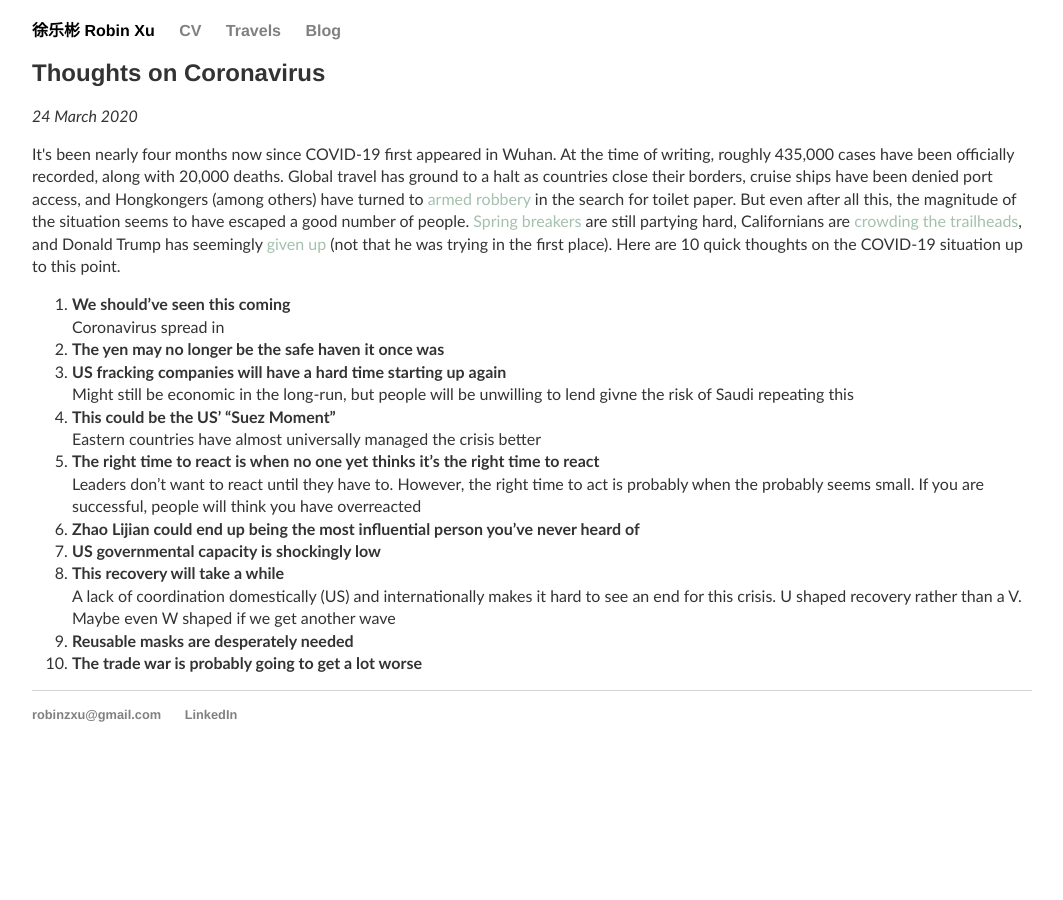
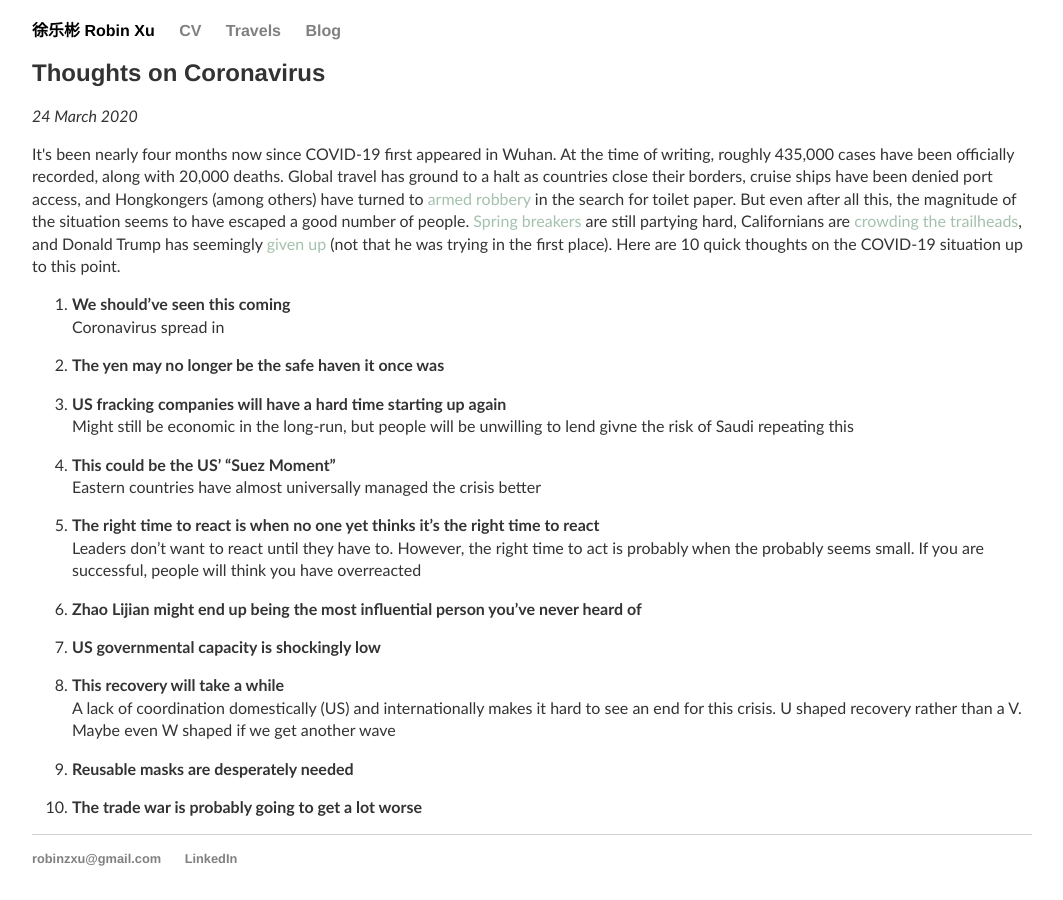
Before and after one commit to robinzxu/robinzxu.github.io, a Jekyll site: the page built from _posts/2020-03-24-thoughts-on-coronavirus.md, in a window 1280 px wide. Shown: the whole page, without its empty margins (108-1171 px from the left). Built offline with Jekyll 4.4.1, drawn with Linux system fonts in a browser that asks for light colours.

Commit message:
Update 2020-03-24-thoughts-on-coronavirus.md

```diff
--- a/_posts/2020-03-24-thoughts-on-coronavirus.md
+++ b/_posts/2020-03-24-thoughts-on-coronavirus.md
@@ -8,16 +8,25 @@ It\'s been nearly four months now since COVID-19 first appeared in Wuhan. At the
 
 1. **We should've seen this coming**
 Coronavirus spread in
+
 2. **The yen may no longer be the safe haven it once was**
+
 3. **US fracking companies will have a hard time starting up again**
 Might still be economic in the long-run, but people will be unwilling to lend givne the risk of Saudi repeating this
+
 4. **This could be the US' "Suez Moment"**
 Eastern countries have almost universally managed the crisis better
+
 5. **The right time to react is when no one yet thinks it's the right time to react**
 Leaders don't want to react until they have to. However, the right time to act is probably when the probably seems small. If you are successful, people will think you have overreacted
-6. **Zhao Lijian could end up being the most influential person you've never heard of**
+
+6. **Zhao Lijian might end up being the most influential person you've never heard of**
+
 7. **US governmental capacity is shockingly low**
+
 8. **This recovery will take a while**
 A lack of coordination domestically (US) and internationally makes it hard to see an end for this crisis. U shaped recovery rather than a V. Maybe even W shaped if we get another wave
+
 9. **Reusable masks are desperately needed**
+
 10. **The trade war is probably going to get a lot worse**
```
